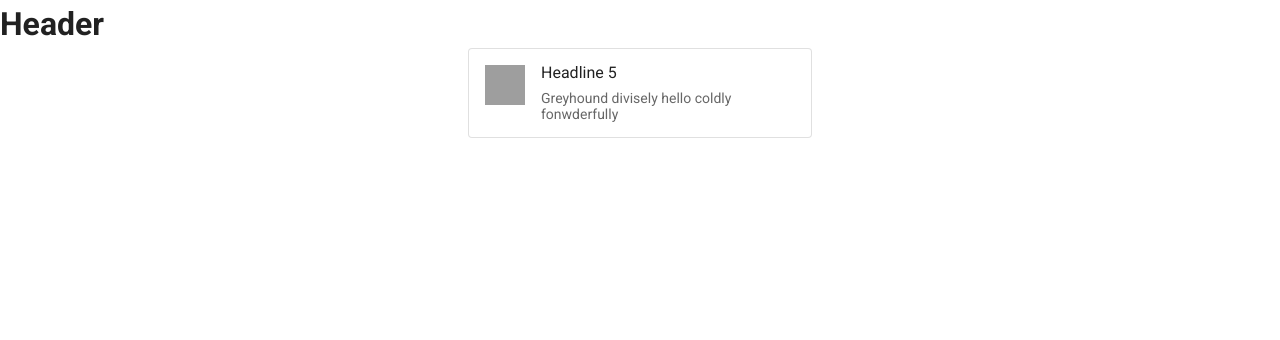
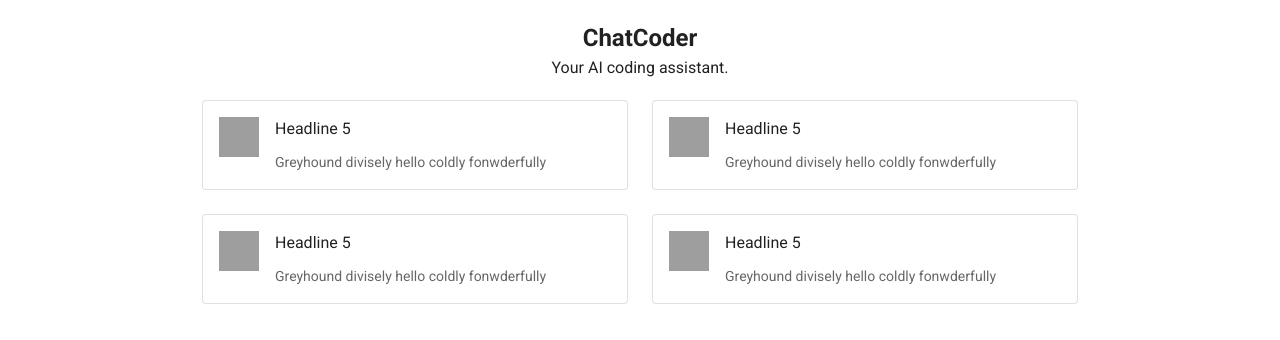
Before and after one commit to saeedmaldosary/vuetify-ChatCoder, a Vue app: page / in a window 1280 px wide. Shown: the top 340 px of the page. Built offline with nearby package versions, Linux system fonts and the light colour scheme.

Commit message:
Wrap the components

```diff
--- a/package.json
+++ b/package.json
@@ -1,5 +1,5 @@
 {
-  "name": "chatgpt",
+  "name": "ChatCoder",
   "version": "0.1.0",
   "private": true,
   "scripts": {
--- a/public/index.html
+++ b/public/index.html
@@ -1,17 +1,27 @@
 <!DOCTYPE html>
 <html lang="en">
   <head>
-    <meta charset="utf-8">
-    <meta http-equiv="X-UA-Compatible" content="IE=edge">
-    <meta name="viewport" content="width=device-width,initial-scale=1.0">
-    <link rel="icon" href="<%= BASE_URL %>favicon.ico">
-    <title><%= htmlWebpackPlugin.options.title %></title>
-    <link rel="stylesheet" href="https://fonts.googleapis.com/css?family=Roboto:100,300,400,500,700,900">
-    <link rel="stylesheet" href="https://cdn.jsdelivr.net/npm/@mdi/font@latest/css/materialdesignicons.min.css">
+    <meta charset="utf-8" />
+    <meta http-equiv="X-UA-Compatible" content="IE=edge" />
+    <meta name="viewport" content="width=device-width,initial-scale=1.0" />
+    <link rel="icon" href="<%= BASE_URL %>favicon.ico" />
+    <title>ChatCoder</title>
+    <link
+      rel="stylesheet"
+      href="https://fonts.googleapis.com/css?family=Roboto:100,300,400,500,700,900"
+    />
+    <link
+      rel="stylesheet"
+      href="https://cdn.jsdelivr.net/npm/@mdi/font@latest/css/materialdesignicons.min.css"
+    />
   </head>
   <body>
     <noscript>
-      <strong>We're sorry but <%= htmlWebpackPlugin.options.title %> doesn't work properly without JavaScript enabled. Please enable it to continue.</strong>
+      <strong
+        >We're sorry but <%= htmlWebpackPlugin.options.title %> doesn't work
+        properly without JavaScript enabled. Please enable it to
+        continue.</strong
+      >
     </noscript>
     <div id="app"></div>
     <!-- built files will be auto injected -->
--- a/src/components/CardItem.vue
+++ b/src/components/CardItem.vue
@@ -1,5 +1,5 @@
 <template>
-  <v-card class="mx-auto" max-width="344" outlined>
+  <v-card outlined>
     <v-list-item three-line>
       <v-list-item-avatar tile size="40" color="grey"></v-list-item-avatar>
       <v-list-item-content>
--- a/src/components/PageCards.vue
+++ b/src/components/PageCards.vue
@@ -1,6 +1,25 @@
 <template>
-  <div>
-    <card-item />
+  <div class="mx-3">
+    <v-row v-if="$vuetify.breakpoint.xs">
+      <v-col v-for="card in cards" :key="card.id" :cols="12">
+        <card-item />
+      </v-col>
+    </v-row>
+    <v-row v-else-if="$vuetify.breakpoint.smAndUp">
+      <v-col v-for="card in cards" :key="card.id" :cols="6">
+        <card-item />
+      </v-col>
+    </v-row>
+    <v-row v-else-if="$vuetify.breakpoint.mdAndUp">
+      <v-col v-for="card in cards" :key="card.id" :cols="4">
+        <card-item />
+      </v-col>
+    </v-row>
+    <v-row v-else>
+      <v-col v-for="card in cards" :key="card.id" :cols="3">
+        <card-item />
+      </v-col>
+    </v-row>
   </div>
 </template>
 
@@ -9,5 +28,15 @@ import CardItem from "./CardItem.vue";
 export default {
   components: { CardItem },
   name: "PageCards",
+  data() {
+    return {
+      cards: [
+        { id: 1, title: "Card 1" },
+        { id: 2, title: "Card 2" },
+        { id: 3, title: "Card 3" },
+        { id: 4, title: "Card 4" },
+      ],
+    };
+  },
 };
 </script>
--- a/src/components/PageHeader.vue
+++ b/src/components/PageHeader.vue
@@ -1,5 +1,8 @@
 <template>
-  <h1>Header</h1>
+  <div>
+    <h2 class="text-center mt-5">ChatCoder</h2>
+    <p class="text-center mb-5">Your AI coding assistant.</p>
+  </div>
 </template>
 
 <script>
--- a/src/views/HomeView.vue
+++ b/src/views/HomeView.vue
@@ -1,5 +1,5 @@
 <template>
-  <div>
+  <div class="page-wrapper">
     <page-header />
     <page-cards />
   </div>
@@ -18,3 +18,16 @@ export default {
   },
 };
 </script>
+
+<style>
+.page-wrapper {
+  max-width: 900px;
+  margin: 0 auto;
+}
+
+.page-footer {
+  text-align: center;
+  padding: 20px;
+  background-color: #f8f8f8;
+}
+</style>
```
Also changed, not shown: 2 other files (tests, documents, lock files or other folders).
